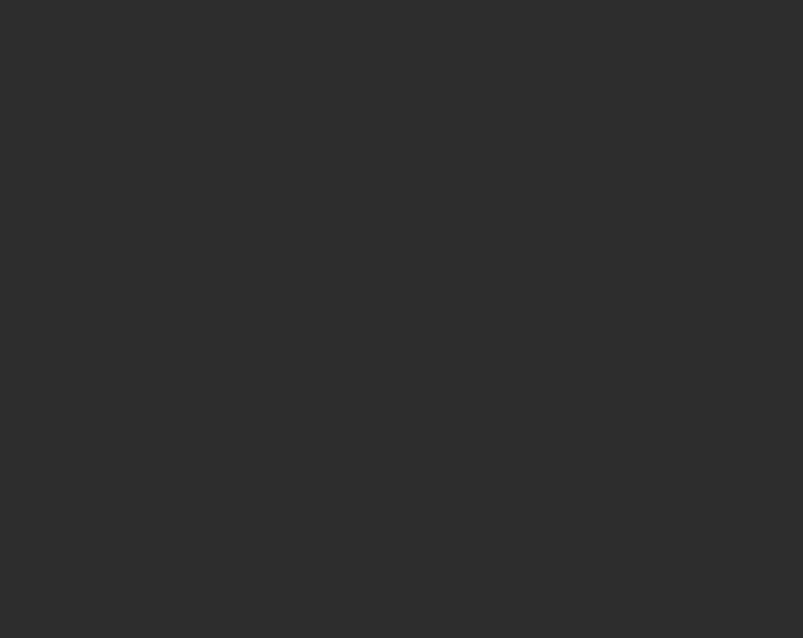
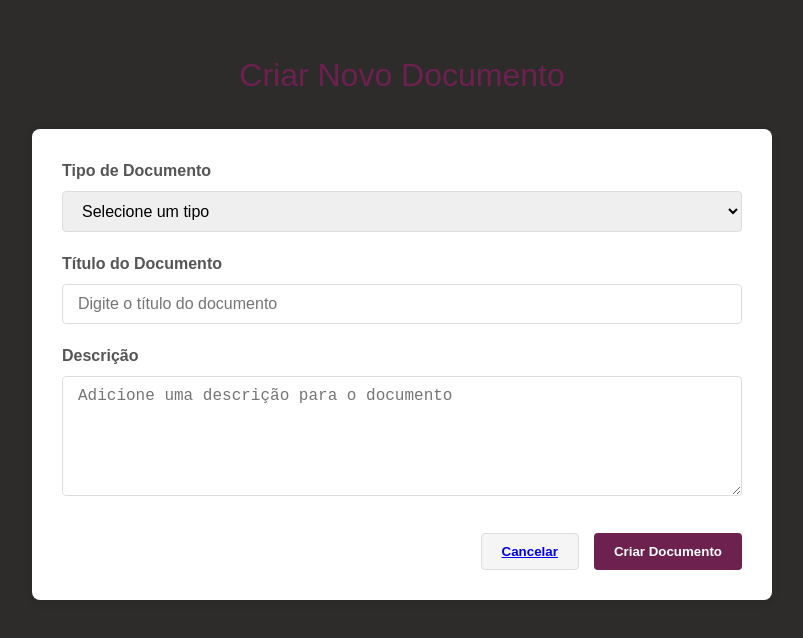
Before and after one commit to isaac22052023/MinDocs, a React (Vite) app: page /criar-documento in a window 1280 px wide. Before the commit this address had no page. Shown: the top 638 px of the page, without its empty margins (238-1041 px from the left). Built offline with nearby package versions, Linux system fonts and the light colour scheme.

Commit message:
Update 7: 'CreatePage' was implemanted

```diff
--- /dev/null
+++ b/src/Pages/Home/CreateDocument.css
@@ -0,0 +1,82 @@
+.create-document-container {
+  padding: 30px;
+  max-width: 800px;
+  margin: 0 auto;
+}
+
+.create-document-title {
+  color: #6D214F;
+  margin-bottom: 30px;
+  text-align: center;
+}
+
+.document-form {
+  background: #fff;
+  padding: 30px;
+  border-radius: 8px;
+  box-shadow: 0 2px 10px rgba(0, 0, 0, 0.1);
+}
+
+.form-group {
+  margin-bottom: 20px;
+}
+
+.form-group label {
+  display: block;
+  margin-bottom: 8px;
+  font-weight: 600;
+  color: #555;
+}
+
+.form-control {
+  width: 100%;
+  padding: 10px 15px;
+  border: 1px solid #ddd;
+  border-radius: 4px;
+  font-size: 16px;
+}
+
+.form-control:focus {
+  outline: none;
+  border-color: #6D214F;
+}
+
+textarea.form-control {
+  min-height: 120px;
+  resize: vertical;
+}
+
+.form-actions {
+  display: flex;
+  justify-content: flex-end;
+  gap: 15px;
+  margin-top: 30px;
+}
+
+.btn-cancel, .btn-submit {
+  padding: 10px 20px;
+  border-radius: 4px;
+  cursor: pointer;
+  font-weight: 600;
+  transition: all 0.3s ease;
+}
+
+.btn-cancel {
+  background: #f5f5f5;
+  color: #555;
+  border: 1px solid #ddd;
+}
+
+.btn-cancel:hover {
+  background: #e0e0e0;
+}
+
+.btn-submit {
+  background: #6D214F;
+  color: white;
+  border: none;
+}
+
+.btn-submit:hover {
+  background: #5a1a3f;
+}
--- /dev/null
+++ b/src/Pages/Home/CreateDocument.jsx
@@ -0,0 +1,47 @@
+import React from 'react';
+import './CreateDocument.css';
+
+export function CreateDocument() {
+  return (
+    <div className="create-document-container">
+      <h1 className="create-document-title">Criar Novo Documento</h1>
+
+      <div className="document-form">
+        <div className="form-group">
+          <label htmlFor="document-type">Tipo de Documento</label>
+          <select id="document-type" className="form-control">
+            <option value="">Selecione um tipo</option>
+            <option value="termo-entrega">Termo de Entrega de Ativo</option>
+            <option value="termo-devolucao">Termo de Devolução de Ativo</option>
+            <option value="contrato">Contrato</option>
+          </select>
+        </div>
+
+        <div className="form-group">
+          <label htmlFor="document-title">Título do Documento</label>
+          <input
+            type="text"
+            id="document-title"
+            className="form-control"
+            placeholder="Digite o título do documento"
+          />
+        </div>
+
+        <div className="form-group">
+          <label htmlFor="document-description">Descrição</label>
+          <textarea
+            id="document-description"
+            className="form-control"
+            rows="4"
+            placeholder="Adicione uma descrição para o documento"
+          ></textarea>
+        </div>
+
+        <div className="form-actions">
+          <button className="btn-cancel"><a href='/home'>Cancelar</a></button>
+          <button className="btn-submit">Criar Documento</button>
+        </div>
+      </div>
+    </div>
+  );
+}
--- a/src/Routes/AppRoutes.jsx
+++ b/src/Routes/AppRoutes.jsx
@@ -1,12 +1,14 @@
 import { Routes, Route } from 'react-router-dom';
 import { Login } from '../Pages/Login/Login';
 import { Home } from '../Pages/Home/Home';
+import { CreateDocument } from '../Pages/Home/CreateDocument'
 
 export default function AppRoutes() {
   return (
     <Routes>
-     <Route path="/" element={<Login />} />
+      <Route path="/" element={<Login />} />
       <Route path="/home" element={<Home />} />
+      <Route path="/criar-documento" element={<CreateDocument />} />
     </Routes>
   );
 }
--- a/src/components/DocumentCard/DocumentCard.css
+++ b/src/components/DocumentCard/DocumentCard.css
@@ -6,23 +6,24 @@
 
 .documents-grid-container {
   display: grid;
-  grid-template-columns: repeat(5, minmax(0, 1fr));
+  grid-template-columns: repeat(4, minmax(0, 1fr));
   gap: 25px;
-  max-width: calc(300px * 5 + 25px * 4); /* 5 cards + 4 gaps */
+  max-width: calc(300px * 4 + 25px * 3); /* 5 cards + 4 gaps */
   margin: 0 auto;
 }
 
 .document-card {
   background: var(--white);
   border-radius: 4px;
-  box-shadow: 0 2px 10px rgba(0, 0, 0, 0.08);
+  box-shadow: 0 2px 10px var(--black);
   padding: 20px;
   transition: transform 0.1s ease, box-shadow 0.3s ease;
   border-left: 3px solid #6D214F;
-  height: 250px;
+  height: 280px;
   display: flex;
   flex-direction: column;
-  overflow: hidden; /* Evita que o conteúdo vaze */
+  overflow: hidden;
+  min-width: 0;
 }
 
 .document-card:hover {
@@ -44,11 +45,11 @@
   white-space: nowrap;
   overflow: hidden;
   text-overflow: ellipsis;
-  max-width: 120px;
+  max-width: 150px;
 }
 
 .document-date {
-  font-size: 0.9em;
+  font-size: 10px;
   color: #666;
   white-space: nowrap;
 }
@@ -82,7 +83,7 @@
   list-style: none;
   padding: 0;
   margin: 0;
-  max-height: 90px;
+  max-height: 110px;
   overflow-y: auto;
 }
 
--- a/src/components/DocumentCard/DocumentCard.jsx
+++ b/src/components/DocumentCard/DocumentCard.jsx
@@ -24,7 +24,6 @@ export function DocumentCard() {
       title: "Termo de devolução de ativo",
       updatedBy: ["Isaac Silveira Marques", "Pedro"]
     },
-    // Adicione mais documentos para testar (pelo menos 5)
     {
       id: 4,
       code: "TR_886686-isilveira",
@@ -83,13 +82,12 @@ export function DocumentCard() {
     },
   ]);
 
-  return (
+return (
     <div className="documents-page-container">
       <div className="documents-grid-container">
         {documents.map((doc) => (
           <div className="document-card" key={doc.id}>
             <div className="card-header">
-              <span className="document-code">{doc.code}</span>
               <span className="document-date">{doc.date}</span>
             </div>
 
--- a/src/components/Sidebar/Sidebar.jsx
+++ b/src/components/Sidebar/Sidebar.jsx
@@ -1,15 +1,27 @@
 import React, { useState } from 'react';
+import { useNavigate } from 'react-router-dom';
 import './Sidebar.css';
 
 export function Sidebar() {
   const [isOpen, setIsOpen] = useState(true);
   const [activeItem, setActiveItem] = useState('meus-documentos');
+  const navigate = useNavigate();
 
   const menuItems = [
     { id: 'meus-documentos', label: 'Meus Documentos' },
     { id: 'compartilhados', label: 'Documentos Compartilhados' },
     { id: 'agendados', label: 'Documentos Agendados' },
   ];
+
+  const handleCreateDocument = () => {
+    navigate('/criar-documento');
+    setActiveItem(''); // Limpa o item ativo
+  };
+
+  const handleNavigate = (id) => {
+    setActiveItem(id);
+    navigate(`/${id}`);
+  };
 
   return (
     <>
@@ -23,7 +35,10 @@ export function Sidebar() {
 
         {isOpen && (
           <>
-            <button className="create-document-btn">
+            <button
+              className="create-document-btn"
+              onClick={handleCreateDocument}
+            >
               <span className="material-icons">add_circle</span>
               Criar Documento
             </button>
```
